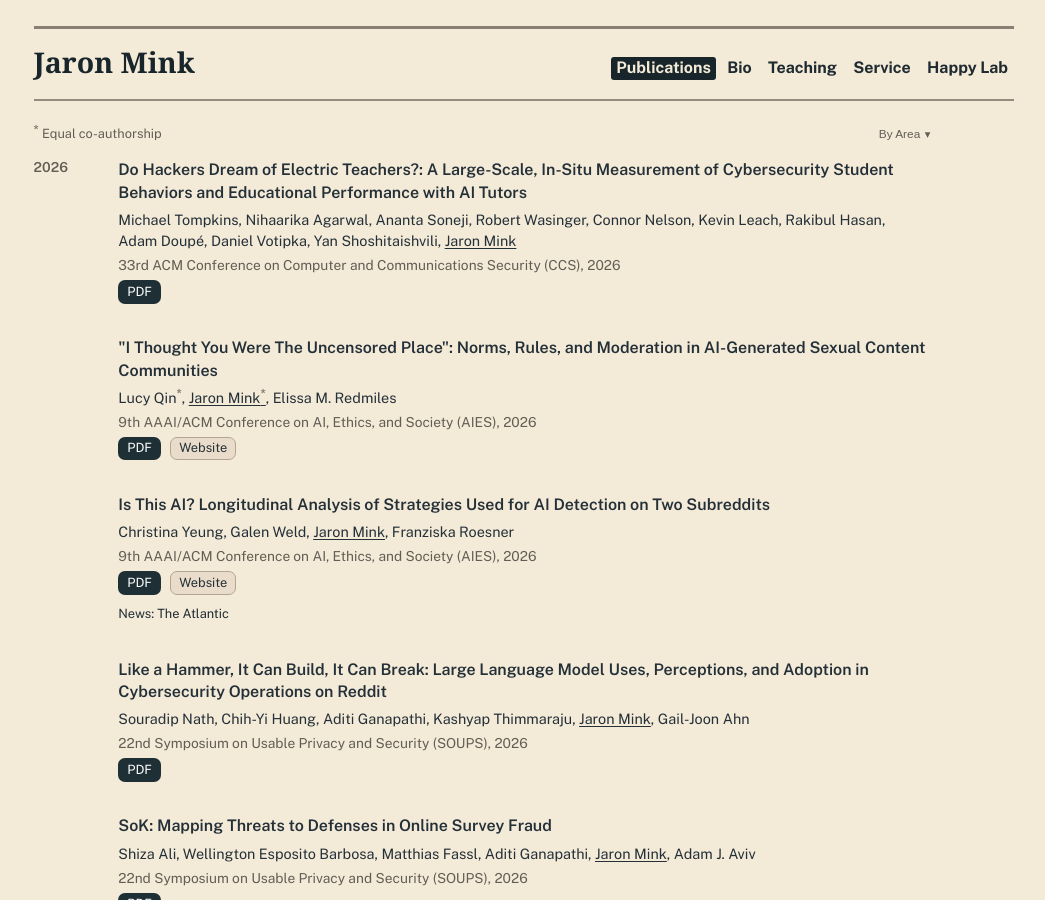
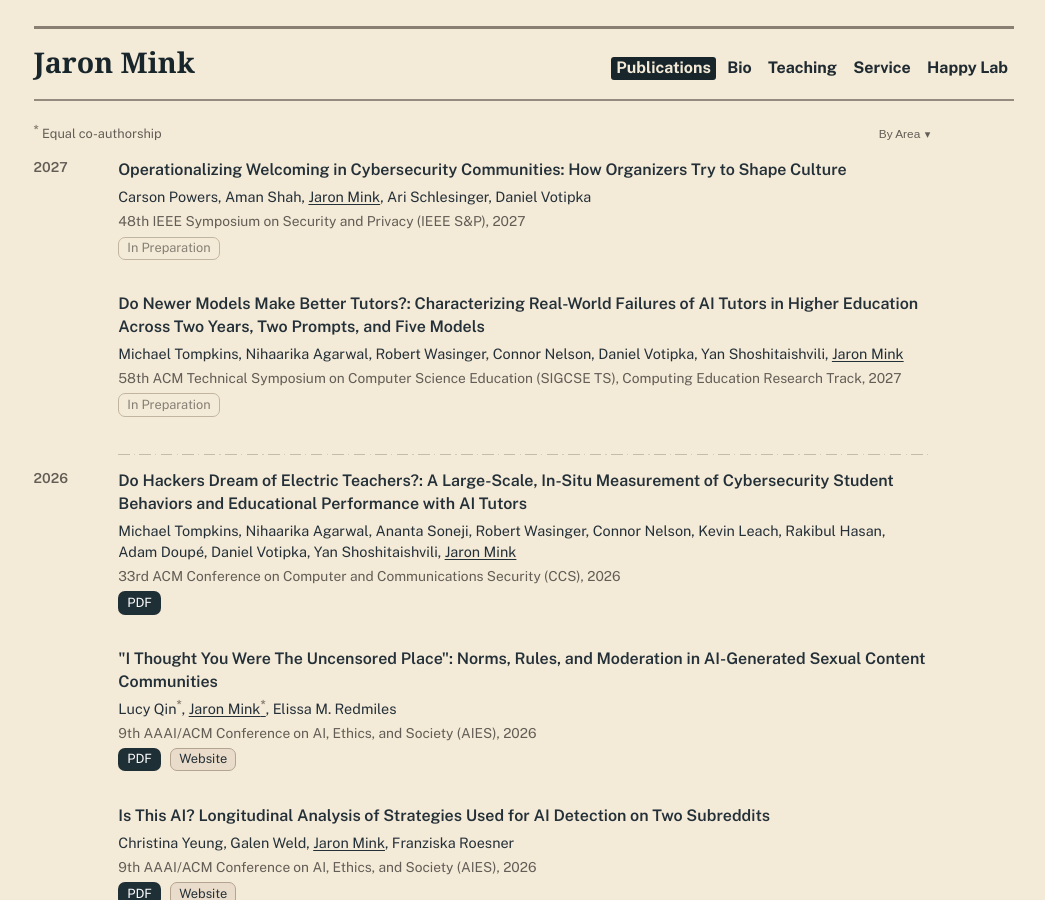
Before and after one commit to JaronMink/personal-website, a Jekyll site: the page built from publications.md, in a window 1280 px wide and 900 px high. Shown: the whole window, without its empty margins (109-1154 px from the left). Built offline with Jekyll 4.4.1, drawn with Linux system fonts in a browser that asks for light colours.

Commit message:
Add 2027 SIGCSE and IEEE S&P papers

```diff
--- a/_data/publications.yml
+++ b/_data/publications.yml
@@ -1,3 +1,67 @@
+- id: pub-operationalizing-welcoming-cybersecurity-2027
+  year: 2027
+  date: '2027-05-17'
+  release_date: '2027-05-17'
+  sort_date: '2027-05-17'
+  title: 'Operationalizing Welcoming in Cybersecurity Communities: How Organizers
+    Try to Shape Culture'
+  authors:
+  - Carson Powers
+  - Aman Shah
+  - Jaron Mink
+  - Ari Schlesinger
+  - Daniel Votipka
+  venue: 48th IEEE Symposium on Security and Privacy (IEEE S&P), 2027
+  areas:
+  - non-ml-human-factors
+  citation:
+    source: https://sp2027.ieee-security.org/
+    verified_date: '2026-09-14'
+    notes: Accepted to IEEE S&P 2027; the paper and final proceedings record are not yet available.
+    bibtex: |
+      @inproceedings{powers2027operationalizing,
+        title = {Operationalizing Welcoming in Cybersecurity Communities: How Organizers Try to Shape Culture},
+        author = {Carson Powers and Aman Shah and Jaron Mink and Ari Schlesinger and Daniel Votipka},
+        year = {2027},
+        month = may,
+        booktitle = {2027 IEEE Symposium on Security and Privacy (SP)},
+        location = {Montreal, QC, Canada},
+        note = {To appear}
+      }
+- id: pub-newer-models-better-tutors-2027
+  year: 2027
+  date: '2027-02-17'
+  release_date: '2027-02-17'
+  sort_date: '2027-02-17'
+  title: 'Do Newer Models Make Better Tutors?: Characterizing Real-World Failures
+    of AI Tutors in Higher Education Across Two Years, Two Prompts, and Five Models'
+  authors:
+  - Michael Tompkins
+  - Nihaarika Agarwal
+  - Robert Wasinger
+  - Connor Nelson
+  - Daniel Votipka
+  - Yan Shoshitaishvili
+  - Jaron Mink
+  venue: 58th ACM Technical Symposium on Computer Science Education (SIGCSE TS),
+    Computing Education Research Track, 2027
+  areas:
+  - ml-for-security-applications
+  - ml-security-and-privacy
+  citation:
+    source: https://sigcse.org/events/symposia/index.html
+    verified_date: '2026-09-14'
+    notes: Accepted to the SIGCSE TS 2027 Computing Education Research Track; the paper and final proceedings record are not yet available.
+    bibtex: |
+      @inproceedings{tompkins2027newer,
+        title = {Do Newer Models Make Better Tutors?: Characterizing Real-World Failures of {AI} Tutors in Higher Education Across Two Years, Two Prompts, and Five Models},
+        author = {Michael Tompkins and Nihaarika Agarwal and Robert Wasinger and Connor Nelson and Daniel Votipka and Yan Shoshitaishvili and Jaron Mink},
+        year = {2027},
+        month = feb,
+        booktitle = {Proceedings of the 58th ACM Technical Symposium on Computer Science Education},
+        location = {Sacramento, CA, USA},
+        note = {To appear}
+      }
 - id: pub-ai-cyber-tutors-2026
   year: 2026
   date: '2026-11-15'
```
Also changed, not shown: index.md (+2 -0 lines), publication-bibs.md (+40 -0 lines).
